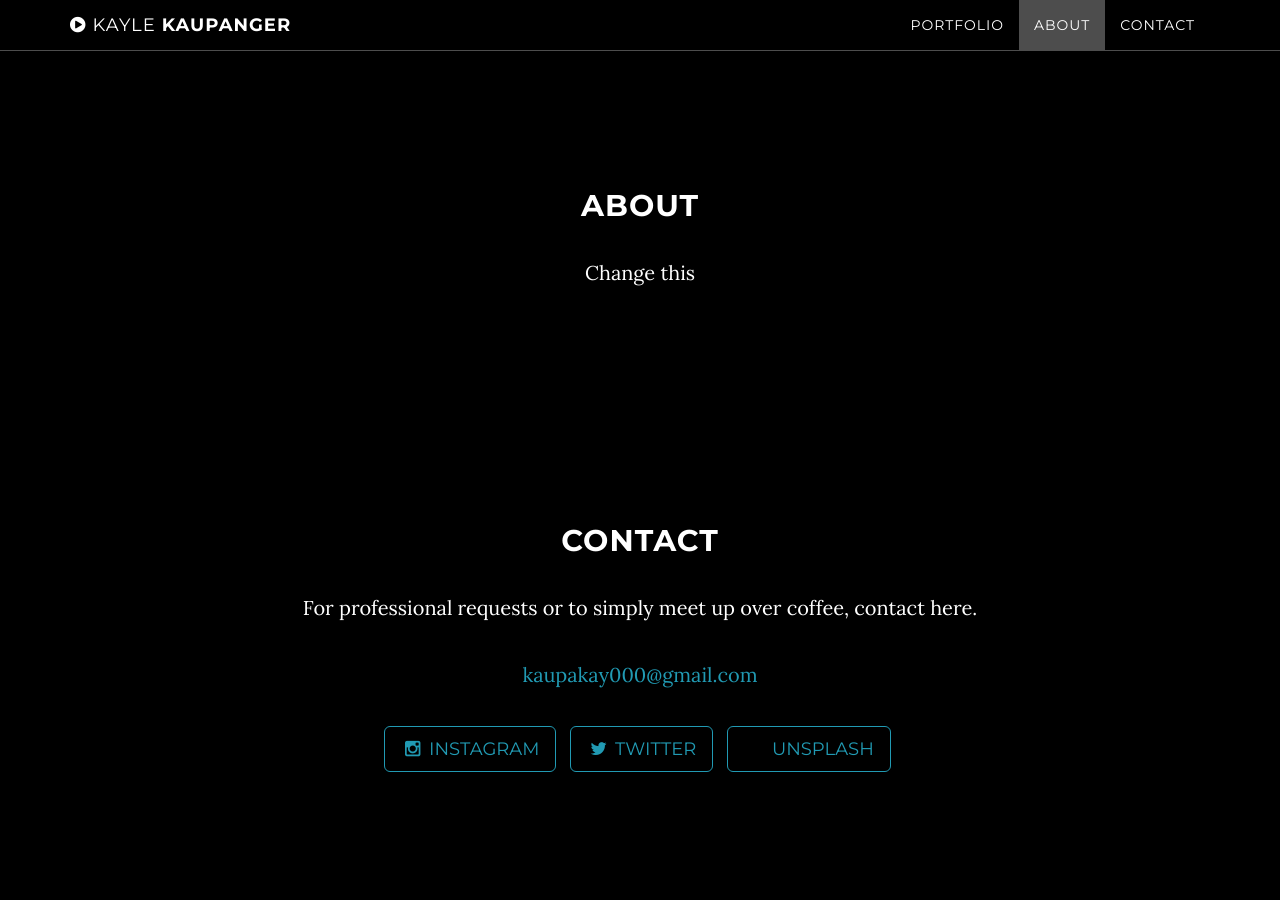
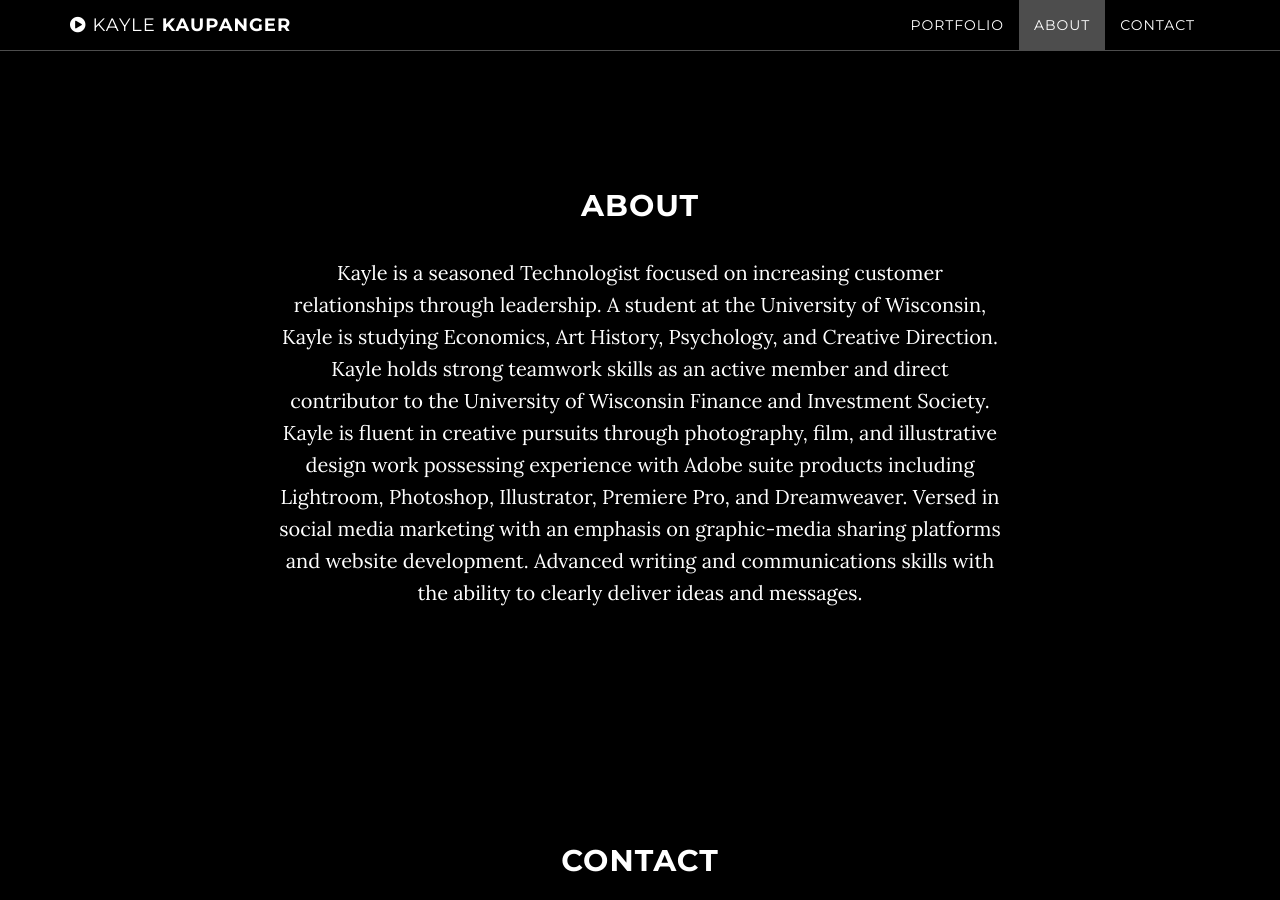
Before and after one commit to kaupanger/kaylekaupanger.com, a Jekyll site: the page built from index.html, in a window 1280 px wide and 900 px high, scrolled down 1179 px. Built offline with Jekyll 4.4.1, drawn with Linux system fonts in a browser that asks for light colours.

Commit message:
Update about.html

```diff
--- a/_includes/about.html
+++ b/_includes/about.html
@@ -4,7 +4,7 @@
             <div class="container">
                 <div class="col-lg-8 col-lg-offset-2">
                     <h2>About</h2>
-                    <p>Change this</p>
+                    <p>Kayle is a seasoned Technologist focused on increasing customer relationships through leadership. A student at the University of Wisconsin, Kayle is studying Economics, Art History, Psychology, and Creative Direction. Kayle holds strong teamwork skills as an active member and direct contributor to the University of Wisconsin Finance and Investment Society. Kayle is fluent in creative pursuits through photography, film, and illustrative design work possessing experience with Adobe suite products including Lightroom, Photoshop, Illustrator, Premiere Pro, and Dreamweaver. Versed in social media marketing with an emphasis on graphic-media sharing platforms and website development. Advanced writing and communications skills with the ability to clearly deliver ideas and messages.</p>
                 </div>
             </div>
         </div>
```
